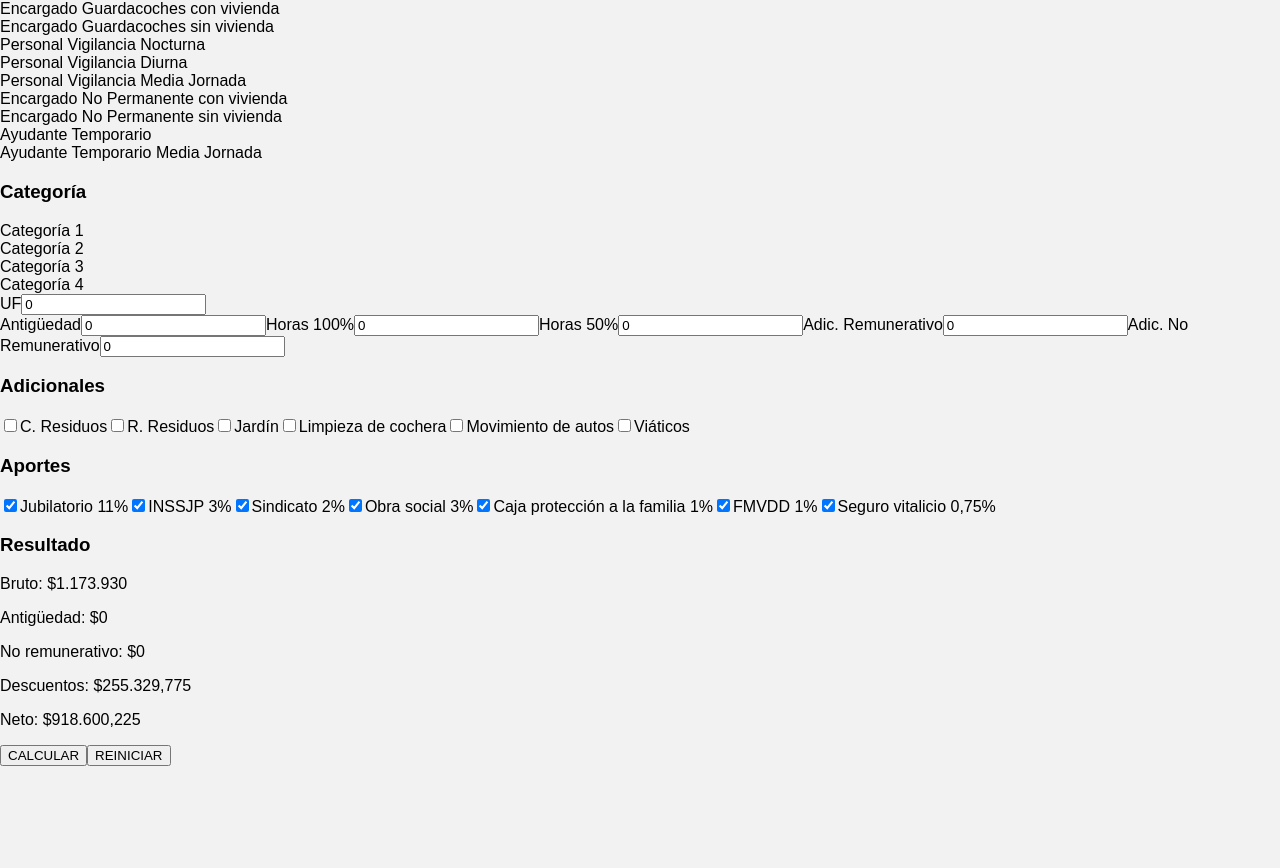
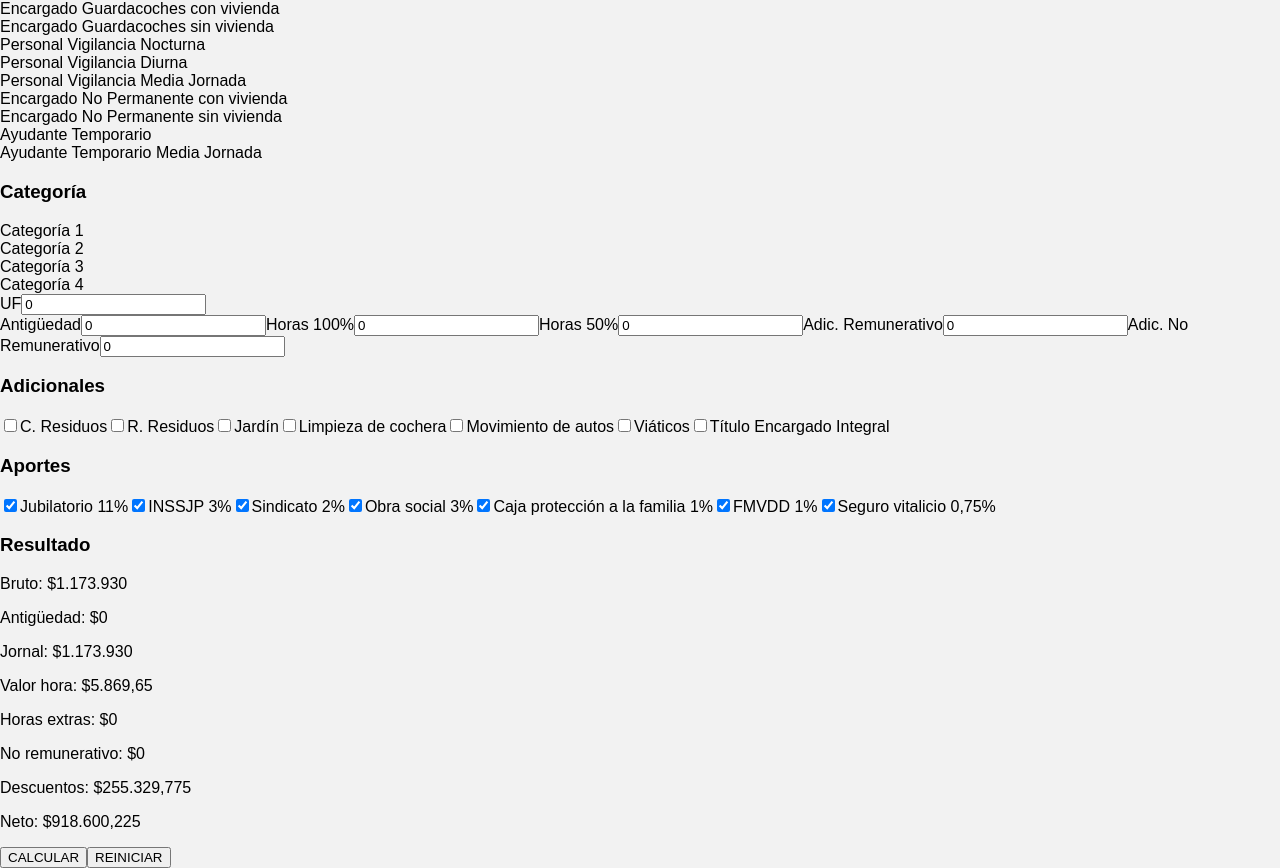
Before and after one commit to RecknockT/SueldosPH, a React (Vite) app: page /sueldos in a window 1280 px wide. Shown: the part 392-1260 px from the top of the page. Before the commit the page ends 1158 px from the top, so only its background shows below. Built offline with nearby package versions, Linux system fonts and the light colour scheme; the HTML template or start-up script is replaced by a standard one.

Commit message:
final prueba
final

```diff
--- a/src/pages/Sueldos.jsx
+++ b/src/pages/Sueldos.jsx
@@ -42,7 +42,7 @@ function Sueldos() {
   const [aporteCajaFamilia, setAporteCajaFamilia] = useState(true);
   const [aporteFMVDD, setAporteFMVDD] = useState(true);
   const [aporteSeguroVitalicio, setAporteSeguroVitalicio] = useState(true);
-
+  const [tituloEncargadoIntegral, setTituloEncargadoIntegral] = useState(false);
 
   useEffect(() => {
 
@@ -79,7 +79,8 @@ if (antiguedad > 0) {
 }
 
 
-let bruto = sueldoBasico + adicRem + adicionalAntiguedad;
+let bruto = sueldoBasico + adicRem;
+let jornal = sueldoBasico + adicionalAntiguedad;
 
 if (antiguedad > 0) {
 
@@ -120,7 +121,44 @@ if (movimientoAutos) {
 if (viaticos) {
   bruto += planillaJunio2026.adicionales.viaticos;
 }
+if (tituloEncargadoIntegral) {
+  bruto += sueldoBasico *
+    (planillaJunio2026.adicionales.tituloEncargadoIntegral / 100);
+}
 
+
+if (clasificacionResiduos) {
+  jornal += planillaJunio2026.adicionales.clasificacionResiduos;
+}
+
+if (retiroResiduos) {
+  jornal += planillaJunio2026.adicionales.retiroResiduos * uf;
+}
+
+if (jardin) {
+  jornal += planillaJunio2026.adicionales.jardin;
+}
+
+if (limpiezaCochera) {
+  jornal += planillaJunio2026.adicionales.limpiezaCocheras;
+}
+
+if (movimientoAutos) {
+  jornal += planillaJunio2026.adicionales.movimientoCoches;
+}
+
+if (viaticos) {
+  jornal += planillaJunio2026.adicionales.viaticos;
+}
+
+if (tituloEncargadoIntegral) {
+  jornal += sueldoBasico * 0.10;
+}
+
+let valorHora = jornal / 200;
+let totalHorasExtras =
+  (horas50 * valorHora * 1.5) +
+  (horas100 * valorHora * 2);
 let descuentos = 0;
 
 
@@ -421,6 +459,15 @@ return (
   Viáticos
 </label>
 
+<label>
+  <input
+    type="checkbox"
+    checked={tituloEncargadoIntegral}
+    onChange={(e)=>setTituloEncargadoIntegral(e.target.checked)}
+  />
+  Título Encargado Integral
+</label>
+
 </div>
 
 
@@ -516,6 +563,17 @@ return (
 
           <p>Bruto: ${bruto.toLocaleString("es-AR")}</p>
           <p>Antigüedad: ${adicionalAntiguedad.toLocaleString("es-AR")}</p>
+          <p>
+  Jornal: ${jornal.toLocaleString("es-AR")}
+</p>
+
+<p>
+  Valor hora: ${valorHora.toLocaleString("es-AR")}
+</p>
+
+<p>
+  Horas extras: ${totalHorasExtras.toLocaleString("es-AR")}
+</p>
           <p> No remunerativo: ${adicNoRem.toLocaleString("es-AR")}</p>
           <p>
   Descuentos: ${descuentos.toLocaleString("es-AR")}
```
